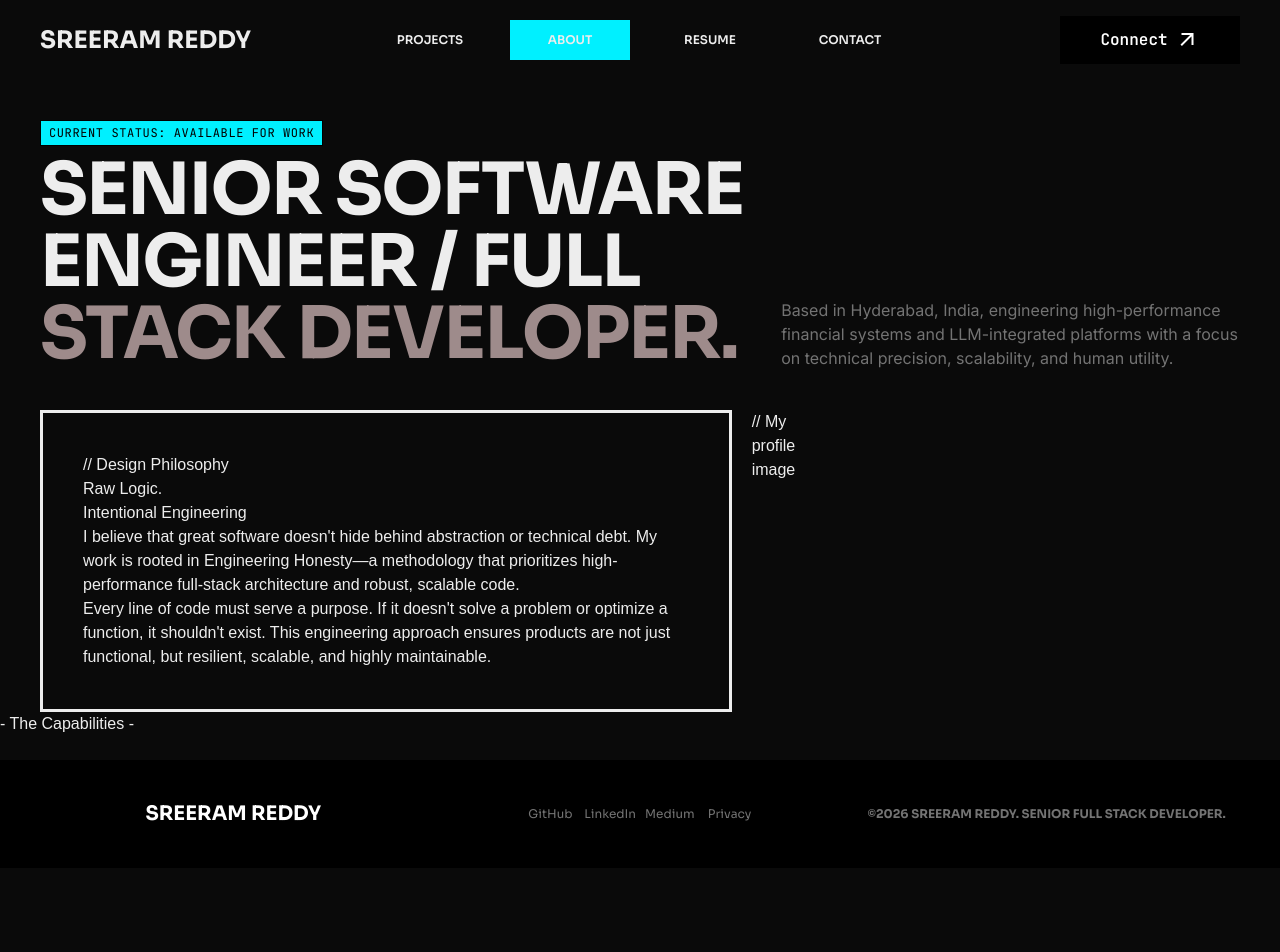
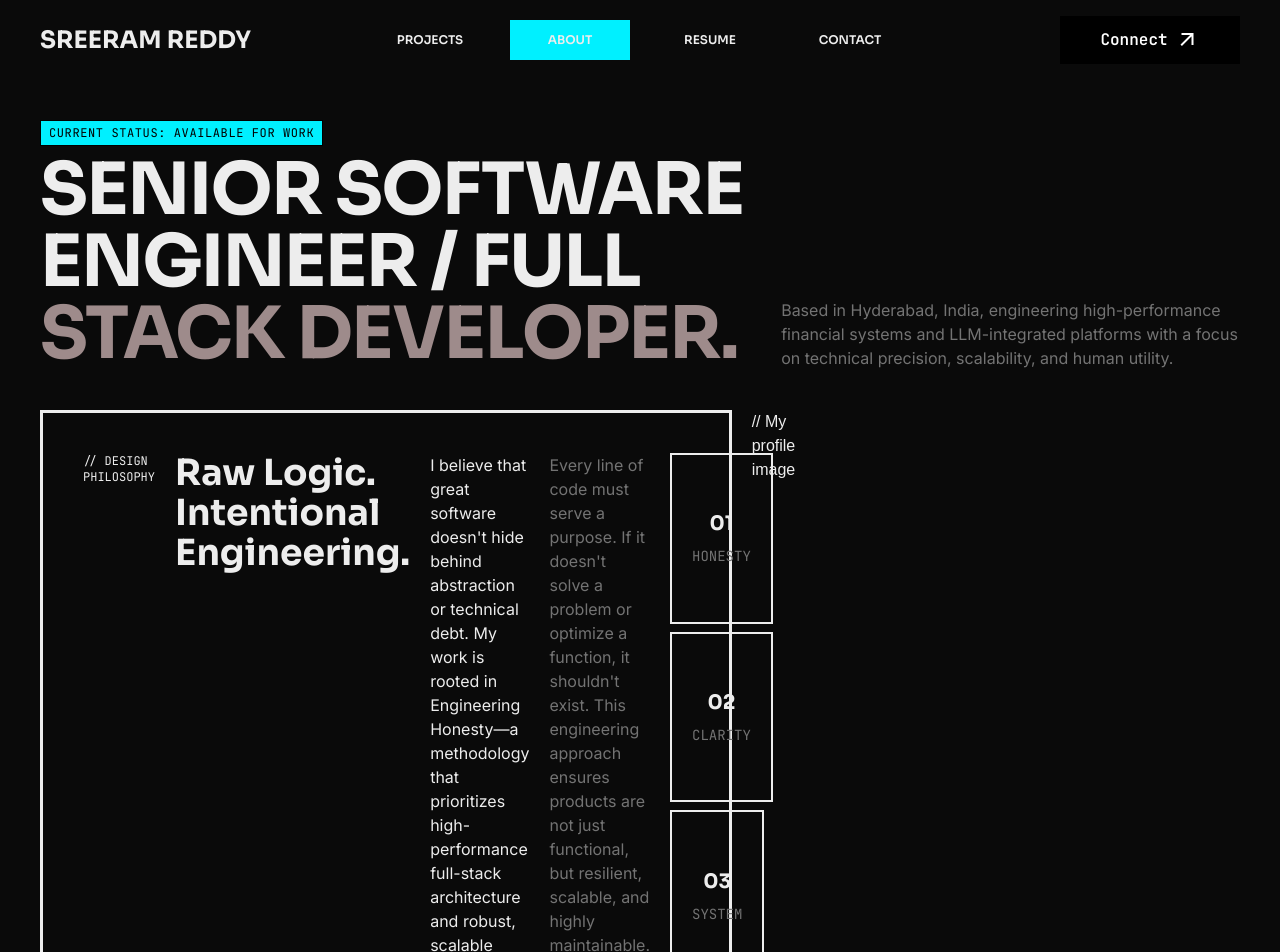
Before and after one commit to DracFiendMG/portfolio, a Next.js app: page /about in a window 1280 px wide. Shown: the top 952 px of the page. Before the commit the page ends 868 px from the top, so only its background shows below. Built offline with nearby package versions, Linux system fonts and the light colour scheme.

Commit message:
feat: enhance design philosophy section with structured content and styling

```diff
--- a/app/about/page.tsx
+++ b/app/about/page.tsx
@@ -9,23 +9,26 @@ export default function About() {
                 <p className="font-inter text-[#737373] md:self-end">Based in Hyderabad, India, engineering high-performance financial systems and LLM-integrated platforms with a focus on technical precision, scalability, and human utility.</p>
             </section>
             <section className="w-[calc(100%-2.5rem)] md:w-[calc(100%-5rem)] max-w-360 mx-auto grid md:grid-cols-12 gap-5">
-                <div className="md:col-span-7 border-3 p-5 md:p-10">
-                    <p>// Design Philosophy</p>
-                    <div>
+                <div className="md:col-span-7 border-3 p-5 md:p-10 flex flex-col md:flex-row gap-5">
+                    <p className="text-xs font-mono uppercase">// Design Philosophy</p>
+                    <div className="text-4xl font-bold font-sora">
                         <h2>Raw Logic.</h2>
-                        <h2>Intentional Engineering</h2>
+                        <h2>Intentional Engineering.</h2>
                     </div>
-                    <p>I believe that great software doesn't hide behind abstraction or technical debt. My work is rooted in Engineering Honesty—a methodology that prioritizes high-performance full-stack architecture and robust, scalable code.</p>
-                    <p>Every line of code must serve a purpose. If it doesn't solve a problem or optimize a function, it shouldn't exist. This engineering approach ensures products are not just functional, but resilient, scalable, and highly maintainable.</p>
-                    <div>
-                        <div>
-
+                    <p className="font-inter">I believe that great software doesn't hide behind abstraction or technical debt. My work is rooted in Engineering Honesty—a methodology that prioritizes high-performance full-stack architecture and robust, scalable code.</p>
+                    <p className="font-inter text-[#737373]">Every line of code must serve a purpose. If it doesn't solve a problem or optimize a function, it shouldn't exist. This engineering approach ensures products are not just functional, but resilient, scalable, and highly maintainable.</p>
+                    <div className="flex flex-wrap gap-2 uppercase font-sora">
+                        <div className="border-2 p-5 flex flex-col gap-2 justify-center items-center">
+                            <p className="font-bold text-xl">01</p>
+                            <p className="font-mono text-[#737373] text-sm">Honesty</p>
                         </div>
-                        <div>
-
+                        <div className="border-2 p-5 flex flex-col gap-2 justify-center items-center">
+                            <p className="font-bold text-xl">02</p>
+                            <p className="font-mono text-[#737373] text-sm">Clarity</p>
                         </div>
-                        <div>
-
+                        <div className="border-2 p-5 flex flex-col gap-2 justify-center items-center">
+                            <p className="font-bold text-xl">03</p>
+                            <p className="font-mono text-[#737373] text-sm">System</p>
                         </div>
                     </div>
                 </div>
```
